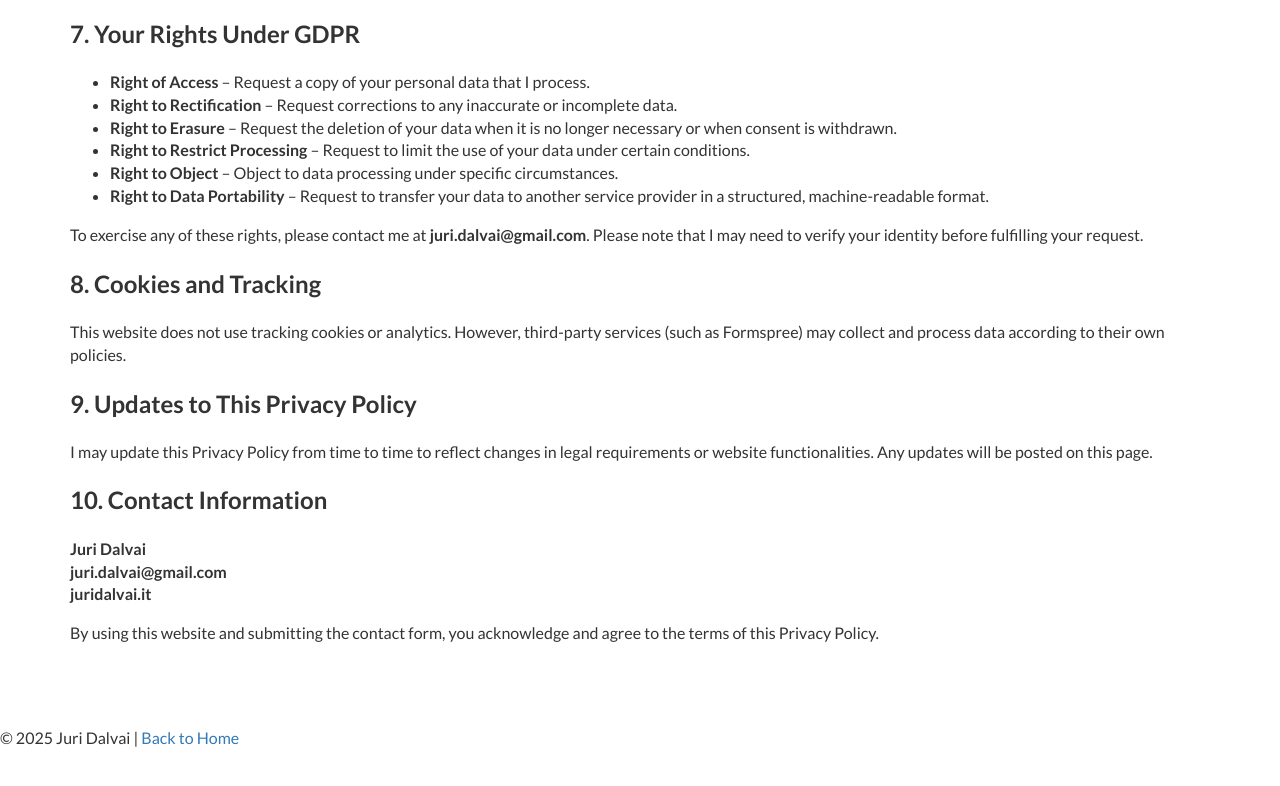
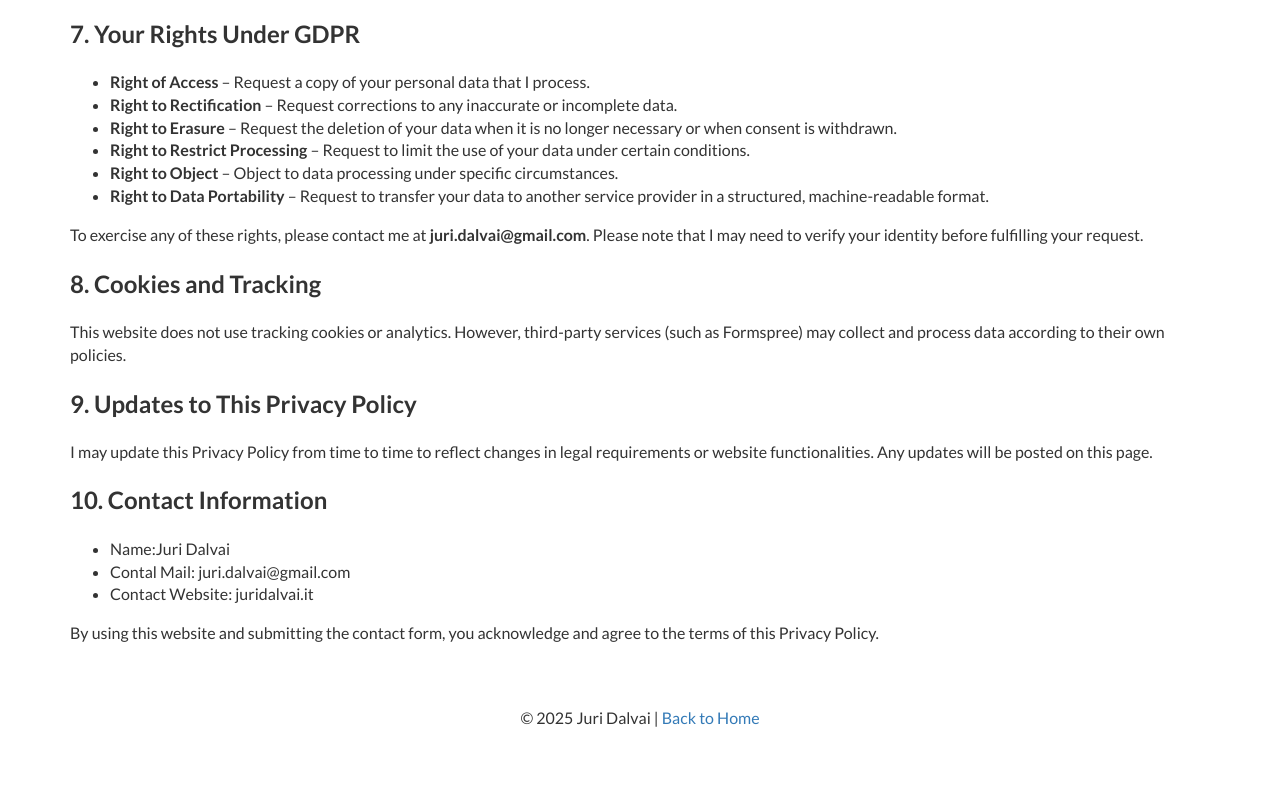
Before and after one commit to DalvaiJuri/dalvaijuri.github.io, a website: page privacypolicy.html in a window 1280 px wide. Shown: the part 1064-1850 px from the top of the page. After the commit the page ends 1820 px from the top, so only its background shows below. Drawn offline with Linux system fonts and the light colour scheme.

Commit message:
Update privacypolicy.html

```diff
--- a/privacypolicy.html
+++ b/privacypolicy.html
@@ -12,6 +12,13 @@
     <link rel="stylesheet" href="libs/font-awesome/css/font-awesome.min.css">
     <link href="css/bootstrap.min.css" rel="stylesheet">
     <link href="css/styles.css" rel="stylesheet">
+    <style>
+        footer {
+            text-align: center;
+            margin-top: 20px;
+            padding: 10px;
+        }
+    </style>
 </head>
 
 <body>
@@ -26,9 +33,11 @@
         <p><strong>Last Updated: 29-03-2025</strong></p>
 
         <h2>1. Data Controller</h2>
-        <p><strong>Juri Dalvai</strong><br>
-        <strong>juri.dalvai@gmail.com</strong><br>
-        <strong>juridalvai.it</strong></p>
+        <ul>
+            <li>Name:Juri Dalvai</li>
+            <li>Contal Mail: juri.dalvai@gmail.com</li>
+            <li>Contact Website: juridalvai.it</li>
+        </ul>
 
         <h2>2. Data Collected</h2>
         <p>When you fill out the contact form, I collect the following personal data:</p>
@@ -74,9 +83,11 @@
         <p>I may update this Privacy Policy from time to time to reflect changes in legal requirements or website functionalities. Any updates will be posted on this page.</p>
 
         <h2>10. Contact Information</h2>
-        <p><strong>Juri Dalvai</strong><br>
-        <strong>juri.dalvai@gmail.com</strong><br>
-        <strong>juridalvai.it</strong></p>
+        <ul>
+            <li>Name:Juri Dalvai</li>
+            <li>Contal Mail: juri.dalvai@gmail.com</li>
+            <li>Contact Website: juridalvai.it</li>
+        </ul>
 
         <p>By using this website and submitting the contact form, you acknowledge and agree to the terms of this Privacy Policy.</p>
     </div>
```
